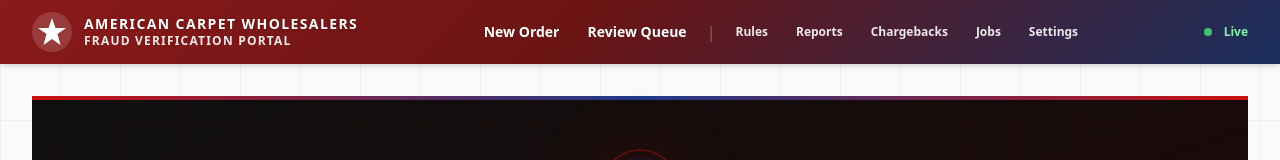
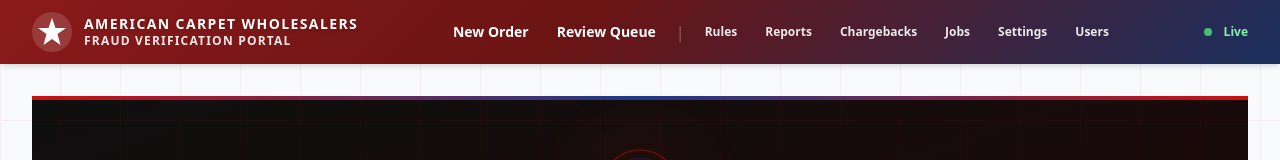
Before and after one commit to tcrestwell-CTS/acwg-verifier-prd, a Next.js app: page /login in a window 1280 px wide. Shown: the top 160 px of the page. Built offline with nearby package versions, Linux system fonts and the light colour scheme; no server answers.

Commit message:
feat: add Users to admin nav

```diff
--- a/app/layout.tsx
+++ b/app/layout.tsx
@@ -21,6 +21,7 @@ const adminItems = [
   { href: "/admin/chargebacks",  label: "Chargebacks" },
   { href: "/admin/jobs",         label: "Jobs" },
   { href: "/admin/settings",     label: "Settings" },
+  { href: "/admin/users",         label: "Users" },
 ];
 
 function UserMenu() {
```
